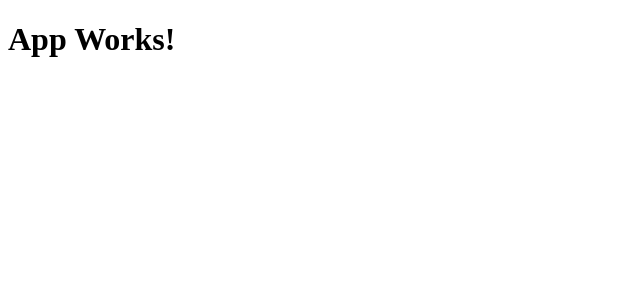
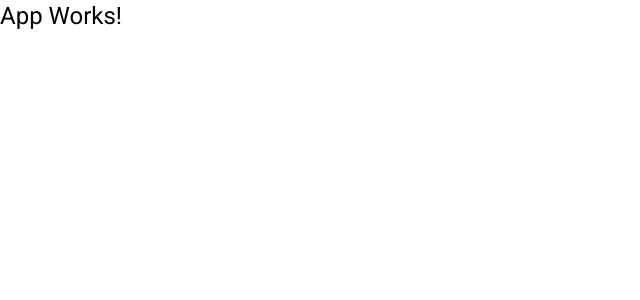
Before and after one commit to tiagofrancarita/microfrontend-helpdesk, an Angular app: page / in a window 1280 px wide. Shown: the top 300 px of the page, without its empty margins (0-640 px from the left). Built offline with nearby package versions, Linux system fonts and the light colour scheme.

Commit message:
add angular material

```diff
--- a/angular.json
+++ b/angular.json
@@ -53,6 +53,7 @@
               "src/assets"
             ],
             "styles": [
+              "./node_modules/@angular/material/prebuilt-themes/deeppurple-amber.css",
               "src/styles.css"
             ],
             "scripts": []
--- a/package.json
+++ b/package.json
@@ -10,10 +10,12 @@
   "private": true,
   "dependencies": {
     "@angular/animations": "~12.0.3",
+    "@angular/cdk": "^12.2.13",
     "@angular/common": "~12.0.3",
     "@angular/compiler": "~12.0.3",
     "@angular/core": "~12.0.3",
     "@angular/forms": "~12.0.3",
+    "@angular/material": "^12.2.13",
     "@angular/platform-browser": "~12.0.3",
     "@angular/platform-browser-dynamic": "~12.0.3",
     "@angular/router": "~12.0.3",
--- a/src/app/app.module.ts
+++ b/src/app/app.module.ts
@@ -3,6 +3,7 @@
 
 import { AppRoutingModule } from './app-routing.module';
 import { AppComponent } from './app.component';
+import { BrowserAnimationsModule } from '@angular/platform-browser/animations';
 
 @NgModule({
   declarations: [
@@ -10,7 +11,8 @@
   ],
   imports: [
     BrowserModule,
-    AppRoutingModule
+    AppRoutingModule,
+    BrowserAnimationsModule
   ],
   providers: [],
   bootstrap: [AppComponent]
--- a/src/index.html
+++ b/src/index.html
@@ -6,8 +6,11 @@
   <base href="/">
   <meta name="viewport" content="width=device-width, initial-scale=1">
   <link rel="icon" type="image/x-icon" href="favicon.ico">
+  <link rel="preconnect" href="https://fonts.gstatic.com">
+  <link href="https://fonts.googleapis.com/css2?family=Roboto:wght@300;400;500&display=swap" rel="stylesheet">
+  <link href="https://fonts.googleapis.com/icon?family=Material+Icons" rel="stylesheet">
 </head>
-<body>
+<body class="mat-typography">
   <app-root></app-root>
 </body>
 </html>
--- a/src/styles.css
+++ b/src/styles.css
@@ -1 +1,4 @@
 /* You can add global styles to this file, and also import other style files */
+
+html, body { height: 100%; }
+body { margin: 0; font-family: Roboto, "Helvetica Neue", sans-serif; }
```
Also changed, not shown: 1 other file (tests, documents, lock files or other folders).
